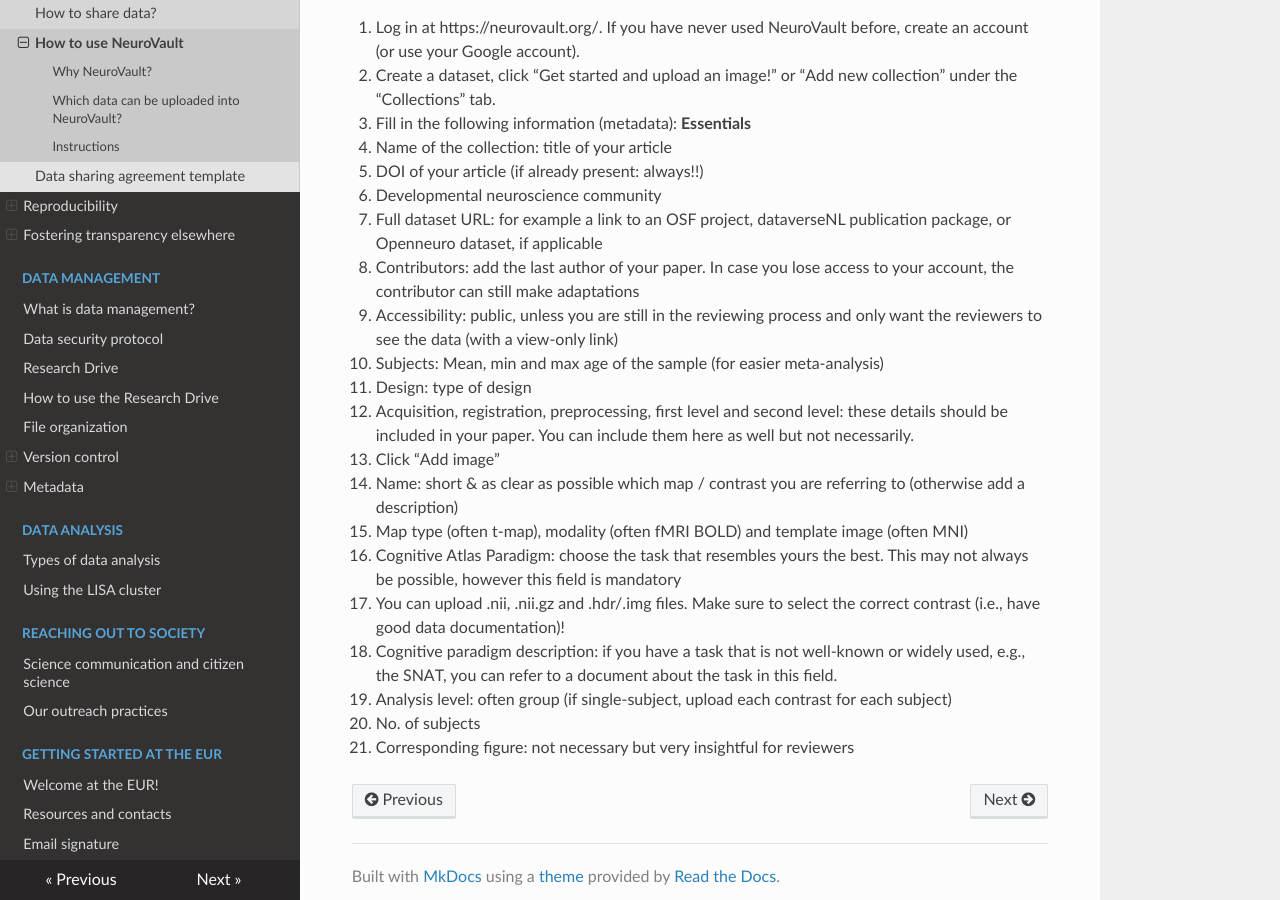
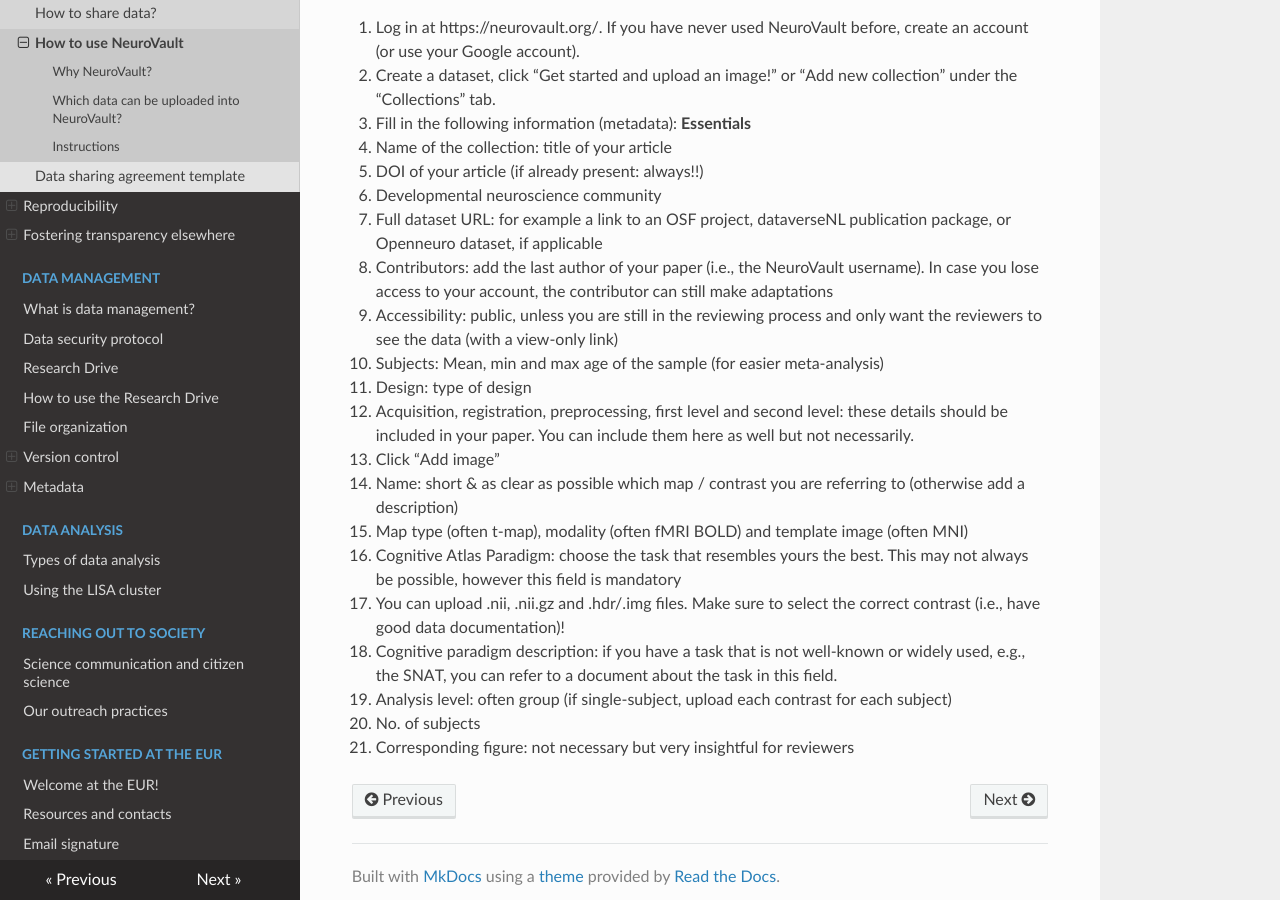
Before and after one commit to eur-synclab/eur-synclab.github.io, an MkDocs documentation site: the page built from docs/open-science/neurovault.md, in a window 1280 px wide and 900 px high, scrolled down 960 px. Built offline with MkDocs 1.6.1, drawn with Linux system fonts in a browser that asks for light colours; nearby versions of some CDN libraries.

Commit message:
Update contributor instruction

```diff
--- a/docs/open-science/neurovault.md
+++ b/docs/open-science/neurovault.md
@@ -30,7 +30,7 @@
  - DOI of your article (if already present: always!!)
  - Developmental neuroscience community
  - Full dataset URL: for example a link to an OSF project, dataverseNL publication package, or Openneuro dataset, if applicable
- - Contributors: add the last author of your paper. In case you lose access to your account, the contributor can still make adaptations
+ - Contributors: add the last author of your paper (i.e., the NeuroVault username). In case you lose access to your account, the contributor can still make adaptations
  - Accessibility: public, unless you are still in the reviewing process and only want the reviewers to see the data (with a view-only link)
  - Subjects: Mean, min and max age of the sample (for easier meta-analysis)
  - Design: type of design
```
